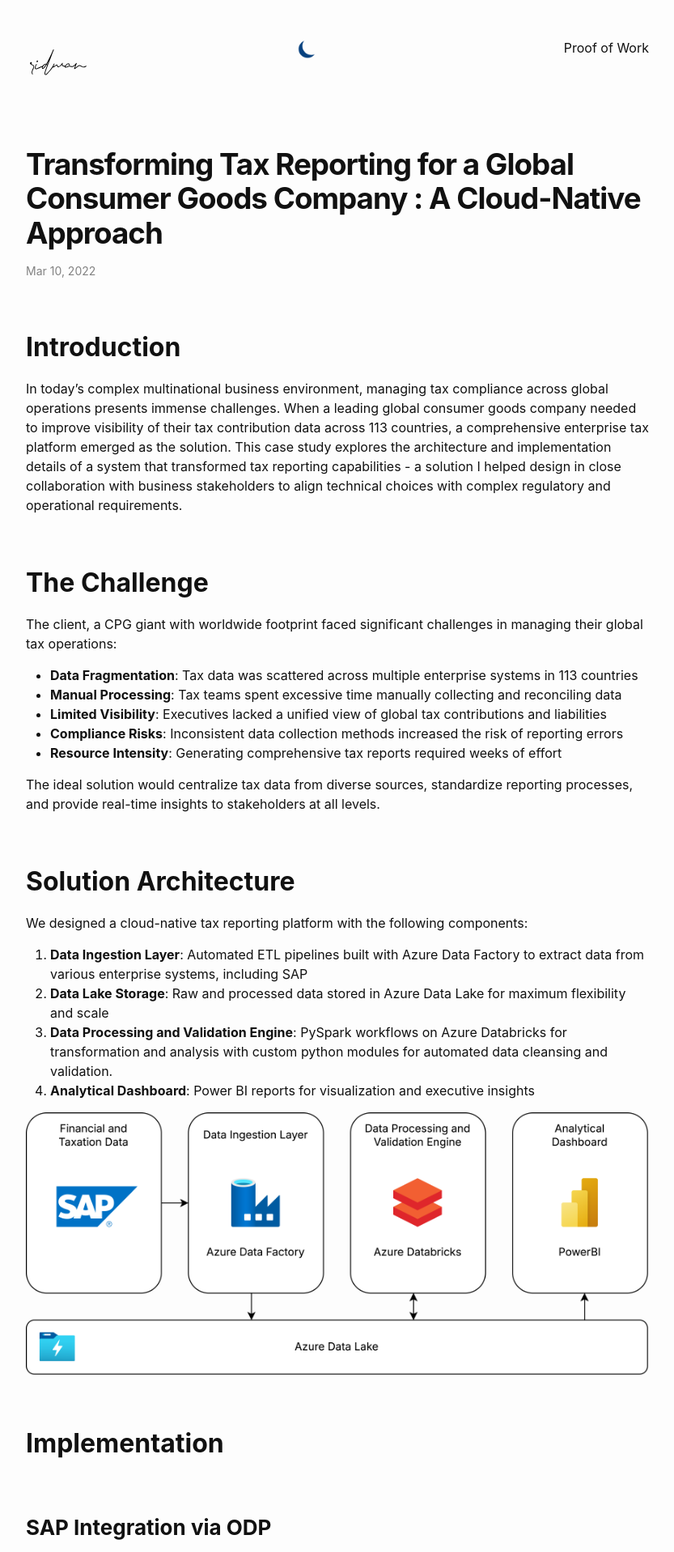
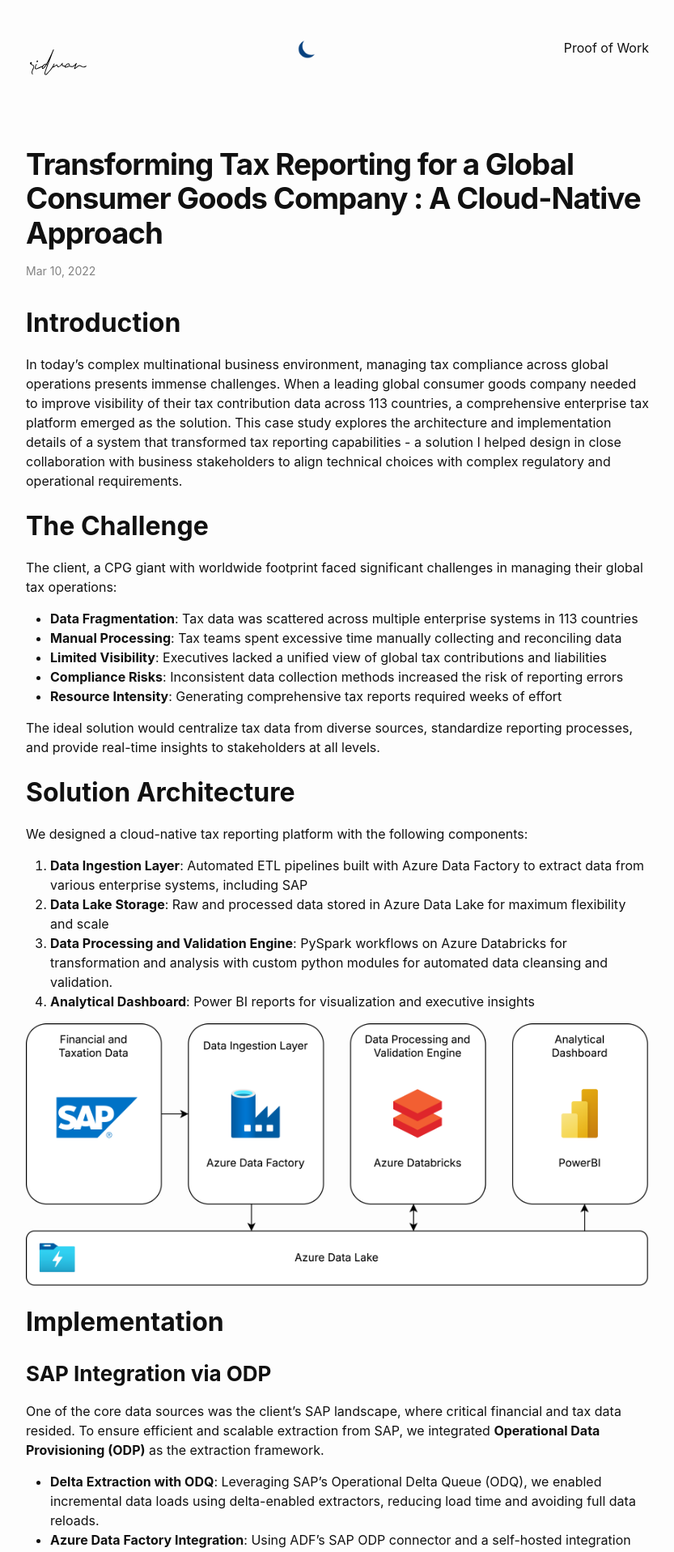
Before and after one commit to rdwns/rdwn, a Jekyll site: the page built from _posts/2022-03-10-transforming-tax-reporting-for-a-global-consumer-goods-company-a-cloud-native-approach.md, in a window 1280 px wide. Shown: the top 1917 px of the page at 81% size, without its empty margins (223-1056 px from the left). Built offline with Jekyll 4.4.1, drawn with Linux system fonts in a browser that asks for light colours.

Commit message:
update heading margins

```diff
--- a/_sass/minima/custom-styles.scss
+++ b/_sass/minima/custom-styles.scss
@@ -508,3 +508,9 @@ a:visited:hover {
 
 
 }
+
+.post-content h1,
+.post-content h2,
+.post-content h3 {
+  margin-top: 20px;
+}
```
